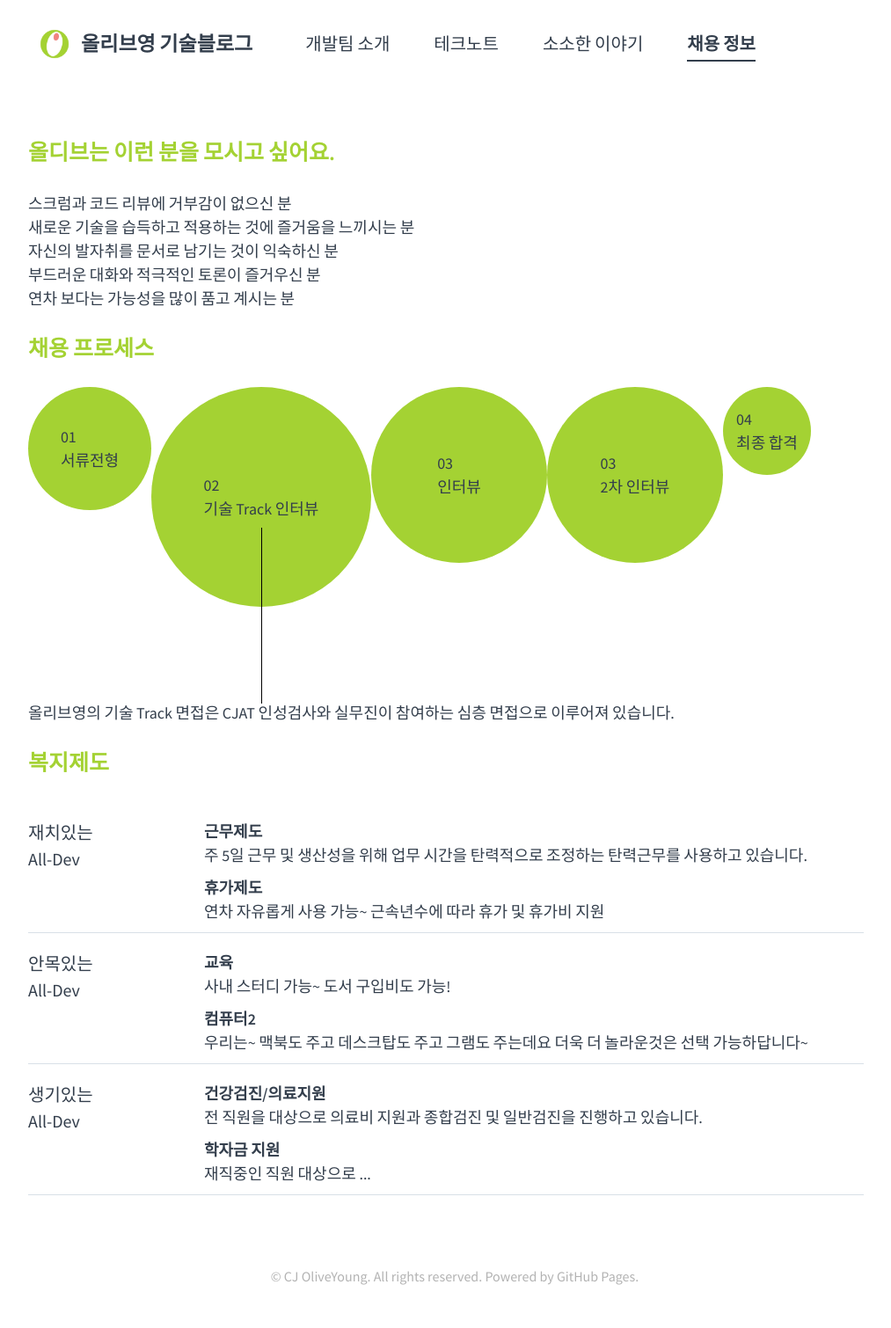
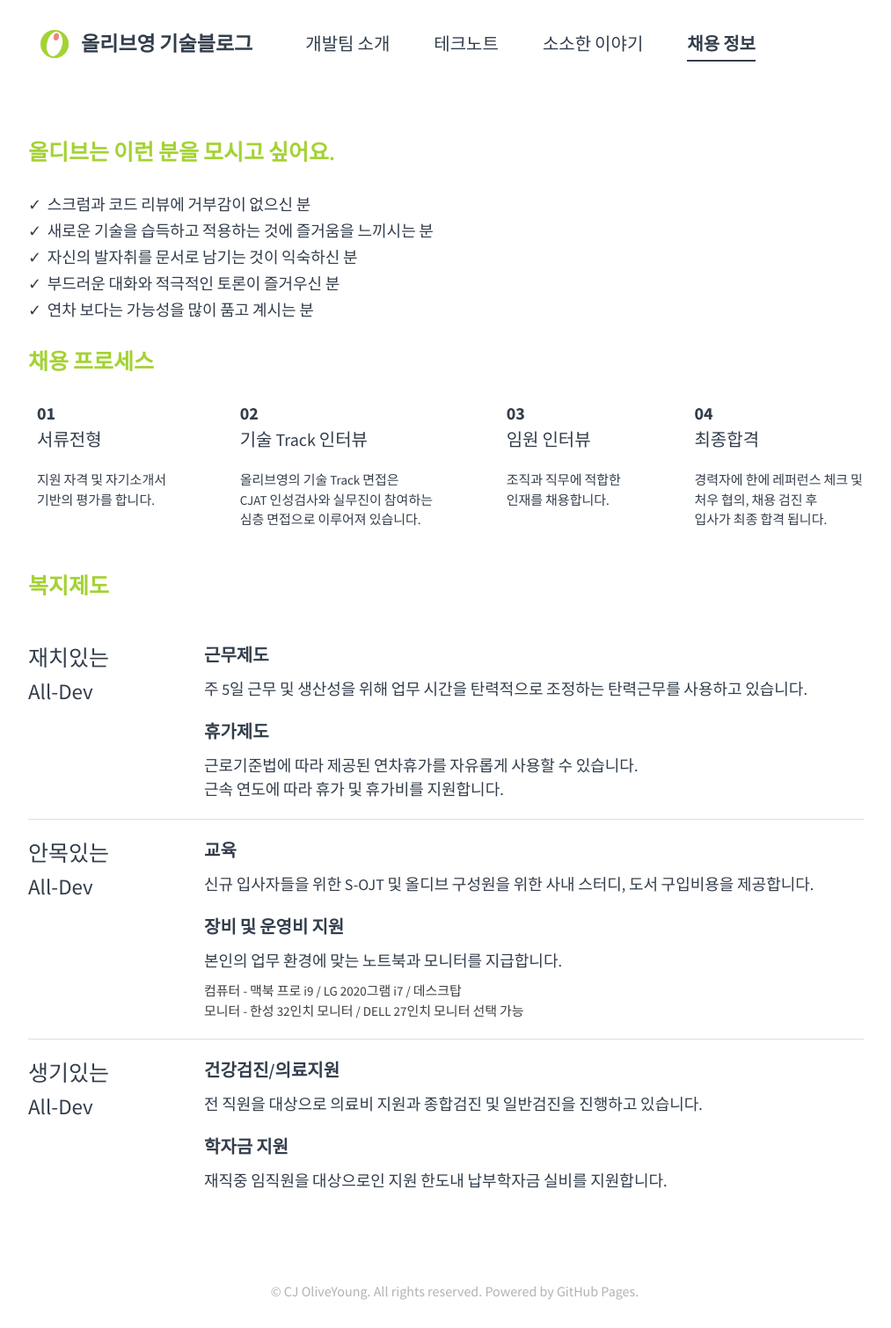
Before and after one commit to tedpark/oy-alldev.github.io, a Jekyll site: the page built from recruit/index.md, in a window 1280 px wide. Shown: the whole page at 88% size, without its empty margins (123-1136 px from the left). Built offline with Jekyll 4.4.1, drawn with Linux system fonts in a browser that asks for light colours.

Commit message:
feature/recruit -> 채용 정보 페이지 스타일 수정

```diff
--- /dev/null
+++ b/_data/recruitProcess.yml
@@ -0,0 +1,20 @@
+- id: 1
+  index : 01
+  label: 서류전형
+  description : 지원 자격 및 자기소개서<br>기반의 평가를 합니다.
+
+- id: 2
+  index : 02
+  label: 기술 Track 인터뷰
+  description : 올리브영의 기술 Track 면접은<br> CJAT 인성검사와 실무진이 참여하는<br>심층 면접으로 이루어져 있습니다.
+
+
+- id: 3
+  index : 03
+  label: 임원 인터뷰
+  description : 조직과 직무에 적합한<br>인재를 채용합니다.
+
+- id: 4
+  index : 04
+  label: 최종합격
+  description : 경력자에 한에 레퍼런스 체크 및<br>처우 협의, 채용 검진 후<br>입사가 최종 합격 됩니다.
--- a/_data/welfares.yml
+++ b/_data/welfares.yml
@@ -4,16 +4,19 @@
     - title : 근무제도
       description : 주 5일 근무 및 생산성을 위해 업무 시간을 탄력적으로 조정하는 탄력근무를 사용하고 있습니다.
     - title: 휴가제도
-      description: 연차 자유롭게 사용 가능~ 근속년수에 따라 휴가 및 휴가비 지원
+      description: 근로기준법에 따라 제공된 연차휴가를 자유롭게 사용할 수 있습니다.<br>근속 연도에 따라 휴가 및 휴가비를 지원합니다.
+
+
 
 
 - id: 2
   title: 안목있는<br/>All-Dev
   contents:
     - title: 교육
-      description: 사내 스터디 가능~ 도서 구입비도 가능!
-    - title: 컴퓨터2
-      description: 우리는~ 맥북도 주고 데스크탑도 주고 그램도 주는데요 더욱 더 놀라운것은 선택 가능하답니다~
+      description: 신규 입사자들을 위한 S-OJT 및 올디브 구성원을 위한 사내 스터디, 도서 구입비용을 제공합니다.
+    - title: 장비 및 운영비 지원
+      description: 본인의 업무 환경에 맞는 노트북과 모니터를 지급합니다.
+      sub_description: 컴퓨터 - 맥북 프로 i9 / LG 2020그램 i7 / 데스크탑<br>모니터 - 	한성 32인치 모니터 / DELL 27인치 모니터 선택 가능
 
 - id: 3
   title: 생기있는<br/>All-Dev
@@ -21,4 +24,4 @@
     - title: 건강검진/의료지원
       description: 전 직원을 대상으로 의료비 지원과 종합검진 및 일반검진을 진행하고 있습니다.
     - title: 학자금 지원
-      description: 재직중인 직원 대상으로 ...
+      description: 재직중 임직원을 대상으로인 지원 한도내 납부학자금 실비를 지원합니다.
--- a/_sass/_recruit.scss
+++ b/_sass/_recruit.scss
@@ -13,109 +13,165 @@
 
   .want {
     display: flex;
+    li div{
+      font-size: 18px;
+      line-height: 30px;
+    }
 
-    .container {
-      position: relative;
-      list-style:none;
+    .emoji {
+      font-size: 18px;
+      margin-right: 3px;
     }
 
 
 
   }
 
+
   .process {
-     .list {
-       position: relative;
-       height: 350px;
-       list-style: none;
-       display: inline-block;
-     }
+    width: 100%;
+    margin: 0 auto;
+    position: static;
 
-    li {
+    .logo {
+      display: inline-block;
+      margin: 0 60px 0 20px;
       float: left;
-    }
 
-     .resume {
-       width: 140px;
-       height: 140px;
-       background-color: $primary;
-       border-radius: 50%;
-       display: flex;
-       justify-content: center;
-
-       .text-wrapper {
-         margin: auto 0;
-       }
-    }
-
-    .interview1 {
-      width: 250px;
-      height: 250px;
-      background-color: $primary;
-      border-radius: 50%;
-      display: flex;
-      justify-content: center;
-
-      .text-wrapper {
-        margin: auto 0;
+      @media (max-width: $break-medium) {
+        float: none;
       }
 
+      a {
+        display: flex;
 
-      &:after {
-        position: absolute;
-        height: 200px;
-        width: 1px;
-        background-color: black;
-        top : 160px;
+        span {
+          margin: auto 0;
+          font-weight: bold;
+          font-size: 1.28em;
+          white-space: nowrap;
 
-        content: ' ';
+          @media (max-width: $break-small) {
+            font-size: 1.22em;
+          }
+        }
 
-      }
+        img {
+          width: 50px;
+          height: 50px;
+          margin: 0 5px 0 0;
+          display: inline-block;
 
-    }
-
-
-    .interview2 {
-      width: 200px;
-      height: 200px;
-      background-color: $primary;
-      border-radius: 50%;
-      display: flex;
-      justify-content: center;
-
-      .text-wrapper {
-        margin: auto 0;
+          @media (max-width: $break-small) {
+            width: 40px;
+            height: 40px;
+          }
+        }
       }
     }
 
-    .final {
-      width: 100px;
-      height: 100px;
-      background-color: $primary;
-      border-radius: 50%;
-      display: flex;
-      justify-content: center;
+    ul {
 
-      .text-wrapper {
-        margin: auto 0;
+      @media (max-width: $break-small) {
+        float: left;
+        background-color: white;
+        width: 100%;
+      }
+
+      li {
+        font-family: $source;
+        display: inline-table;
+        margin: 0px 70px 0px 10px;
+        white-space: nowrap;
+        font-size: 20px;
+
+        &:last-child {
+          margin-right: 0;
+        }
+
+        @media (max-width: $break-medium) {
+          font-size: 19px;
+        }
+
+        span {
+          font-size: 20px;
+          font-weight: bold;
+        }
+
+        .label {
+          height: 60px;
+          margin-bottom: 20px;
+        }
+
+        .description {
+          font-size: 15px;
+          width: 100%;
+          margin-bottom: 20px;
+        }
+
+        @media (max-width: $break-small) {
+          font-size: 18px;
+          display: block;
+          text-align: center;
+          border-bottom: 1px solid $grey-2;
+          margin: 20px 20px 20px 0px;
+        }
+
+
+
+
       }
     }
 
 
+
+    .dropdown {
+      display: none;
+      margin-left: auto;
+      padding: 0 20px;
+      cursor: pointer;
+
+      .icon {
+        margin: auto 0;
+      }
+
+      @media (max-width: $break-small) {
+        display: inherit;
+      }
+
+      ul.dropdown-list {
+
+      }
+    }
+
+    @media (max-width: $break-small) {
+      display: flex;
+    }
+
+    @media (min-width: $break-medium) {
+      display: flex;
+    }
   }
 
-  .welfare {
+  li.welfare {
     display: flex;
     border-bottom: 1px solid $grey-2;
     margin: 20px 20px 0px 0px;
+
+    &:last-child {
+      margin-right: 0;
+      border: none;
+    }
+
 
     .index {
       position: relative;
       width : 150px;
       float: left;
-      font-size: 20px;
+      font-size: 25px;
       margin: 0px 50px 0px 0px;
       display: table;
+
     }
 
     .section {
@@ -123,11 +179,18 @@
     }
 
     .sub_title {
+      font-size: 20px;
       font-weight: 600;
       margin-bottom: 10px;
     }
+    .description {
+      margin-bottom: 10px;
+    }
+
     .sub_description {
-      margin-bottom: 10px;
+      color: #3f3f3f;
+      font-size: 15px;
+      margin-bottom: 20px;
     }
   }
 
--- a/recruit/index.md
+++ b/recruit/index.md
@@ -9,33 +9,23 @@ title: 채용정보
         <div class="title">올디브는 이런 분을 모시고 싶어요.</div>
          <div class="want">
             <ul>
-                <li><div>스크럼과 코드 리뷰에 거부감이 없으신 분</div></li>
-                <li><div>새로운 기술을 습득하고 적용하는 것에 즐거움을 느끼시는 분</div></li>
-                <li><div>자신의 발자취를 문서로 남기는 것이 익숙하신 분</div></li>
-                <li><div>부드러운 대화와 적극적인 토론이 즐거우신 분</div></li>
-                <li><div>연차 보다는 가능성을 많이 품고 계시는 분</div></li>
+                <li><div><span class="emoji">✓&nbsp;</span>스크럼과 코드 리뷰에 거부감이 없으신 분</div></li>
+                <li><div><span class="emoji">✓&nbsp;</span>새로운 기술을 습득하고 적용하는 것에 즐거움을 느끼시는 분</div></li>
+                <li><div><span class="emoji">✓&nbsp;</span>자신의 발자취를 문서로 남기는 것이 익숙하신 분</div></li>
+                <li><div><span class="emoji">✓&nbsp;</span>부드러운 대화와 적극적인 토론이 즐거우신 분</div></li>
+                <li><div><span class="emoji">✓&nbsp;</span>연차 보다는 가능성을 많이 품고 계시는 분</div></li>
             </ul>
         </div>
         <div class="title">채용 프로세스</div>
         <div class="process">
             <ul class="list">
-                <li class="resume">
-                    <div class="text-wrapper">01<br><span>서류전형</span></div>
-                </li>
-                <li class="interview1">
-                    <div class="text-wrapper">02<br><span>기술 Track 인터뷰</span></div>
-                </li>
-                <li class="interview2">
-                    <div class="text-wrapper">03<br><span> 인터뷰</span></div>
-                </li>
-                 <li class="interview2">
-                                    <div class="text-wrapper">03<br><span>2차 인터뷰</span></div>
-                                </li>
-                <li class="final">
-                    <div class="text-wrapper">04<br><span>최종 합격</span></div>
-                </li>
-            </ul>
-            <div>올리브영의 기술 Track 면접은 CJAT 인성검사와 실무진이 참여하는 심층 면접으로 이루어져 있습니다. </div>
+                {% for process in site.data.recruitProcess %}
+                      <li class="transition">
+                          <div class="label"><span>0{{process.index}}</span><br>{{process.label}}</div>
+                          <p class="description">{{process.description}}</p>
+                      </li>
+                {% endfor %}
+             </ul>
         </div>
         <div class="title">복지제도</div>
         <ul>
@@ -44,10 +34,11 @@ title: 채용정보
                     <div class="index">{{welfare.title}}</div>
                         <div class="section">
                             {% for content in welfare.contents %}
-                                  <dikv class="sub_title">{{content.title}}</dikv>
-                                  <div class="sub_description">{{content.description}}</div>
+                                  <div class="sub_title">{{content.title}}</div>
+                                  <div class="description">{{content.description}}</div>
+                                  <div class="sub_description">{{content.sub_description}}</div>
                             {% endfor %}
-                        </div>
+                    </div>
                 </li>
             {% endfor %}
         </ul>
```
